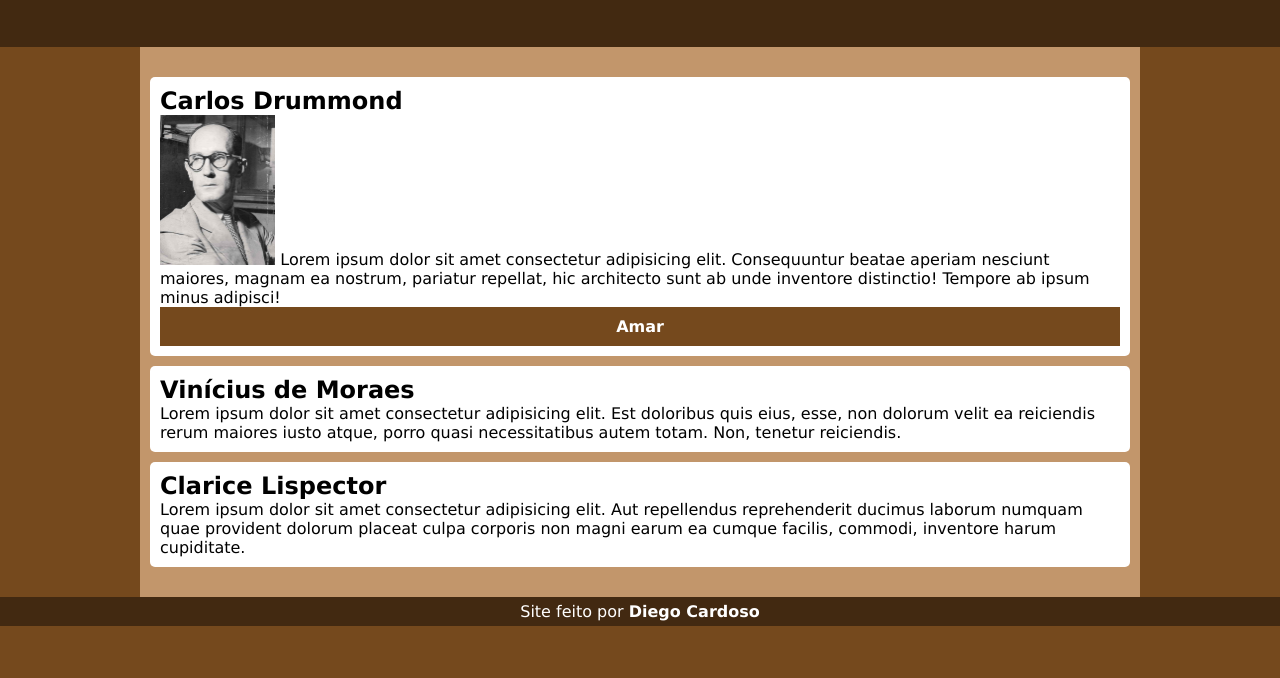
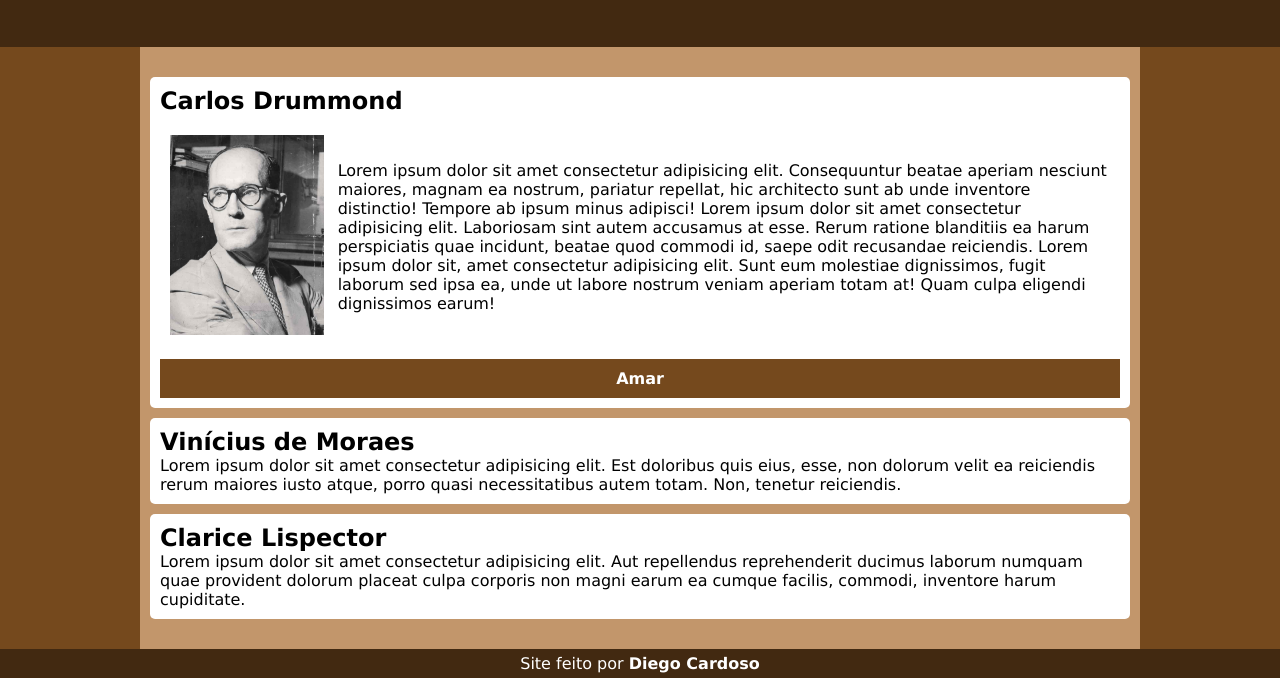
Before and after one commit to diegoCBorba/projeto-poemas, a plain HTML site: page index.html in a window 1280 px wide. Shown: the part 124-802 px from the top of the page. Drawn offline with Linux system fonts and the light colour scheme; a web font is replaced by a local one.

Commit message:
adicionando o scss

```diff
--- a/index.html
+++ b/index.html
@@ -14,11 +14,17 @@
     <main>
         <section id="autor1">
             <h2>Carlos Drummond</h2>
-
-            <tr>
-                <td><img src='imagens/carlos-drummond.jpg'/></td>
-                <td>Lorem ipsum dolor sit amet consectetur adipisicing elit. Consequuntur beatae aperiam nesciunt maiores, magnam ea nostrum, pariatur repellat, hic architecto sunt ab unde inventore distinctio! Tempore ab ipsum minus adipisci!</td>
-            </tr>
+            <div class="sobre-autor">
+                <div>
+                    <img src='imagens/carlos-drummond.jpg'/></td>
+                </div>
+                <div class="descricao-autor">
+                    <p>Lorem ipsum dolor sit amet consectetur adipisicing elit. Consequuntur beatae aperiam nesciunt maiores, magnam ea nostrum, pariatur repellat, hic architecto sunt ab unde inventore distinctio! Tempore ab ipsum minus adipisci!
+                    Lorem ipsum dolor sit amet consectetur adipisicing elit. Laboriosam sint autem accusamus at esse. Rerum ratione blanditiis ea harum perspiciatis quae incidunt, beatae quod commodi id, saepe odit recusandae reiciendis.
+                    Lorem ipsum dolor sit, amet consectetur adipisicing elit. Sunt eum molestiae dignissimos, fugit laborum sed ipsa ea, unde ut labore nostrum veniam aperiam totam at! Quam culpa eligendi dignissimos earum!
+                    </p>
+                </div>
+            </div>
             <nav><a href="p1.html">Amar</a></nav>
         </section>
         <section id="autor2">
--- /dev/null
+++ b/style/style.scss
@@ -0,0 +1,113 @@
+@charset "UTF-8";
+
+@import url('https://fonts.googleapis.com/css2?family=Passion+One&display=swap');
+
+@import url('https://fonts.googleapis.com/css2?family=Klee+One&display=swap');
+
+:root{
+    --fonte-padrao: Verdana, Geneva, sans-serif;
+    --fonte-titulo: 'Passion One', cursive;
+    --fonte-poema: 'Klee One', cursive;
+
+    --cor1: #C27930;
+    --cor2: #8C6D4D;
+    --cor3: #75491D;
+    --cor4: #C2966B;
+    --cor5: #422911;
+}
+
+* {
+    margin: 0px;
+    padding: 0px;
+    box-sizing: border-box;
+    outline: none;
+    font-family: var(--fonte-padrao);
+}
+
+html, body{
+    background-color: var(--cor3);
+}
+
+header{
+    background-color: var(--cor5);
+    color:white;
+    text-align: center;
+    padding: 50px;
+}
+
+header > h1{
+    font-family: var(--fonte-titulo);
+    font-variant: small-caps;
+    font-size: 2.4em;
+    padding-bottom: 10px;
+}
+
+header > p{
+    font-family: Verdana, Geneva, Tahoma, sans-serif;
+}
+
+main{
+    background-color: var(--cor4);
+    max-width: 1000px;
+    min-width: 400px;
+    padding: 20px 0px 20px 0px;
+    margin: auto;
+}
+
+section{
+    padding: 10px;
+    border-radius: 5px;
+}
+
+.sobre-autor{
+    display: flex;
+    align-items: center;
+    justify-content: center;
+    gap: 14px;
+    padding: 20px 10px 20px 10px;
+}
+
+@media screen and (max-width: 760px){
+    .sobre-autor{
+        flex-direction: column;
+    }
+}
+
+main img{
+    max-width: 300px;
+    max-height: 200px;
+}
+
+main nav{
+    background: var(--cor3);
+    text-align: center;
+    padding: 10px;
+}
+
+main nav a{
+    text-decoration: none;
+    font-weight: bold;
+    color: white;
+}
+
+section{
+    background-color: white;
+    margin: 10px;
+}
+
+footer{
+    text-align: center;
+    color: white;
+    background-color: var(--cor5);
+    padding: 5px;
+}
+
+footer a{
+    text-decoration: none;
+    font-weight: bold;
+    color: white;
+}
+
+footer a:hover{
+    text-decoration: underline;
+}
```
Also changed, not shown: style/style.css, 1 other file.
